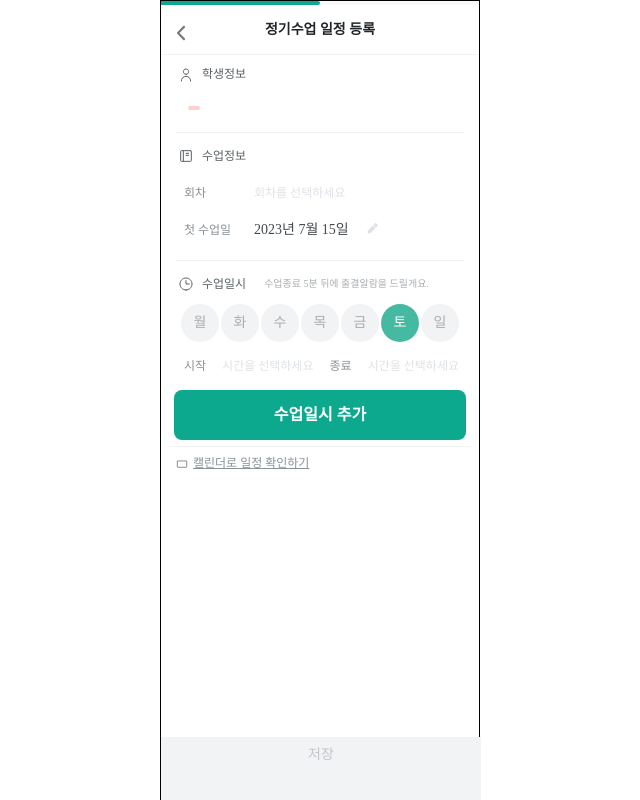
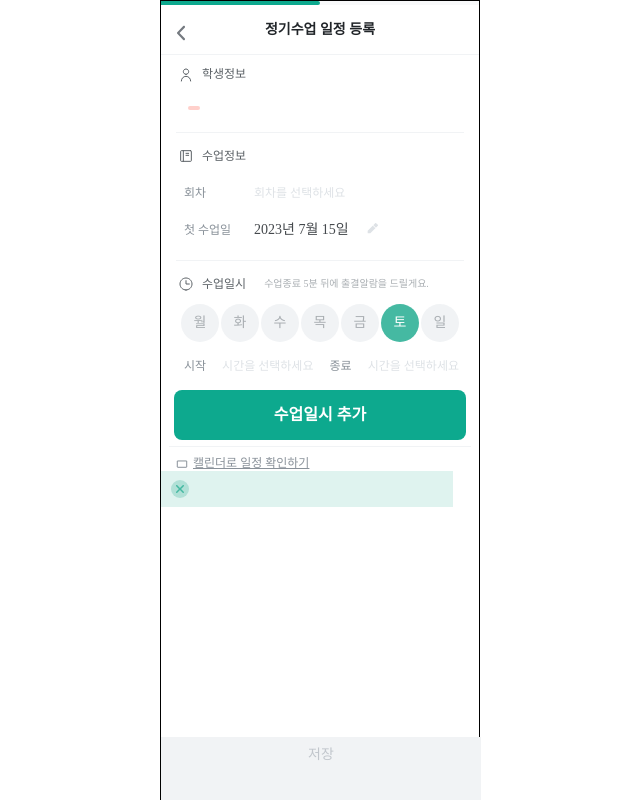
Before and after one commit to Gwasuwon-shot/Tutice_Client, a React (Vite) app: page /regular-lesson in a window 1280 px wide. Shown: the whole page, without its empty margins (320-960 px from the left). Built offline with nearby package versions, Linux system fonts and the light colour scheme; a web font is replaced by a local one; what recoil-persist would draw is missing.

Commit message:
[ feat ] 날짜, 시간 선택시 떠오르는 버튼 추가

```diff
--- a/src/components/RegularLesson/Footer.tsx
+++ b/src/components/RegularLesson/Footer.tsx
@@ -1,6 +1,7 @@
 import { openDatePickerState, openTimePickerState } from "../../atom/timePicker/timePicker";
 
 import DatePicker from '../../components/RegularLesson/TimePicker/DatePicker';
+import SelectedDayAndTime from './SelectedDayAndTime';
 import TimePicker from '../../components/RegularLesson/TimePicker/TimePicker';
 import styled from 'styled-components';
 import { useNavigate } from "react-router-dom";
@@ -15,6 +16,7 @@ export default function Footer() {
         <FooterWrapper>
             <FooterButton> 저장 </FooterButton>
         </FooterWrapper>
+        <SelectedDayAndTime />
         {isTimePickerOpen && <TimePicker />}
         {isDatePickerOpen && <DatePicker />}
         </>
--- /dev/null
+++ b/src/components/RegularLesson/SelectedDayAndTime.tsx
@@ -0,0 +1,43 @@
+import React from 'react';
+import {RegularLessonGroupIc} from "../../assets";
+import styled from 'styled-components';
+import {useRecoilValue} from 'recoil';
+
+export default function SelectedDayAndTime() {
+
+
+    return (
+        <SelectedWrapper>
+            <RegularLessonGroupIcon />
+        </SelectedWrapper>
+    );
+}
+
+const SelectedWrapper = styled.article`
+    display: flex;
+    align-items: center;
+
+    width: 29.2rem;
+    height: 3.6rem;
+    padding: 1rem;
+    background-color: ${({ theme }) => theme.colors.green1};
+    color: ${({ theme }) => theme.colors.green5};
+`
+
+const RegularLessonGroupIcon = styled(RegularLessonGroupIc)`
+    width: 1.8rem;
+    height: 1.8rem;
+`
+
+const DayWrapepr = styled.div`
+    display: flex;
+    width: 13rem;
+    ${({ theme }) => theme.font.body03};
+    color: ${({ theme }) => theme.colors.green5};
+`
+const TimeWrapper = styled.div`
+    display: flex;
+    width: 12rem;
+    ${({ theme }) => theme.font.body04};
+    color: ${({ theme }) => theme.colors.green5};
+`
```
